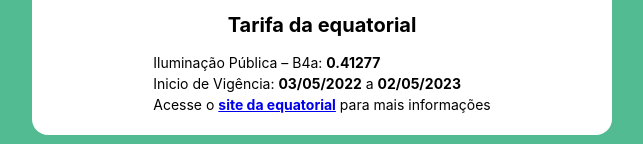
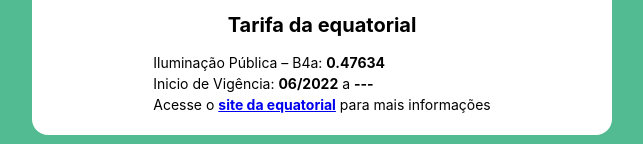
Before and after one commit to Gabrielsv01/lemon-tree-lighting, a React (Vite) app: page /#/ in a window 1280 px wide. Shown: the part 400-544 px from the top of the page, without its empty margins (318-961 px from the left). Built offline with nearby package versions, Linux system fonts and the light colour scheme.

Commit message:
feat(build): build

```diff
--- a/src/App.tsx
+++ b/src/App.tsx
@@ -3,29 +3,23 @@
 import Api from "@pages/Api";
 import Home from "@pages/Home";
 import ReactDOM from "react-dom/client";
-import { HashRouter } from "react-router-dom";
-import { Route, Routes } from "react-router-dom";
 import "./theme/global.css";
 import "@fontsource/roboto/300.css";
 import "@fontsource/roboto/400.css";
 import "@fontsource/roboto/500.css";
 import "@fontsource/roboto/700.css";
-
-const App = () => (
-  <Routes>
-    {/* <Route  index element={<Home />} /> */}
-    <Route path="/" element={<Home />} />
-    <Route path="/api" element={<Api />} />
-  </Routes>
-);
+import { Route, Routes, BrowserRouter } from "react-router-dom";
 
 const root = ReactDOM.createRoot(
   document.getElementById("root") as HTMLElement
 );
 root.render(
   <React.StrictMode>
-    <HashRouter>
-      <App />
-    </HashRouter>
+    <BrowserRouter>
+      <Routes>
+        <Route path="/" element={<Home />} />
+        <Route path="/api" element={<Api />} />
+      </Routes>
+    </BrowserRouter>
   </React.StrictMode>
 );
--- a/src/assets/b4a/index.ts
+++ b/src/assets/b4a/index.ts
@@ -4,8 +4,13 @@
     end: "02/05/2023",
     value: 0.41277,
   },
+  v2: {
+    start: "06/2022",
+    end: "---",
+    value: 0.47634,
+  },
 };
 
-const b4aCurrent = b4a.v1;
+const b4aCurrent = b4a.v2;
 
 export { b4a, b4aCurrent };
--- a/vite.config.ts
+++ b/vite.config.ts
@@ -3,7 +3,7 @@
 
 // https://vitejs.dev/config/
 export default defineConfig({
-  base: "https://gabrielsv01.github.io/lemon-tree-lighting.github.io/",
+  // base: "https://gabrielsv01.github.io/lemon-tree-lighting.github.io/",
   plugins: [react()],
   server: {
     port: 3000,
```
